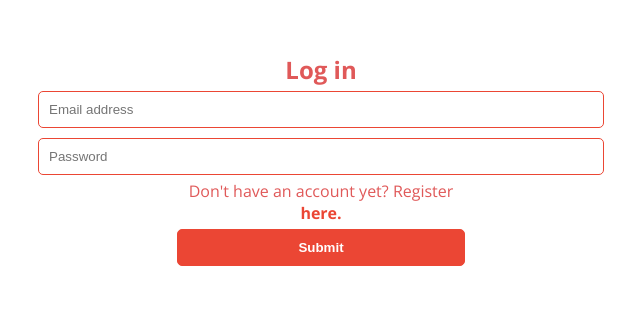
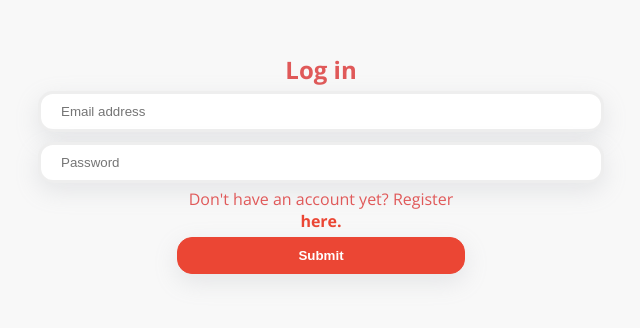
Before and after one commit to kolodziejczyk-szymon/psswd-mngr, a Vue app: page /login in a window 1280 px wide. Shown: the part 192-520 px from the top of the page, without its empty margins (319-959 px from the left). Built offline with nearby package versions, Linux system fonts and the light colour scheme.

Commit message:
login&register stylings

```diff
--- a/src/App.vue
+++ b/src/App.vue
@@ -74,6 +74,7 @@ export default {
   font-family: 'Open Sans', sans-serif;
   -webkit-font-smoothing: antialiased;
   -moz-osx-font-smoothing: grayscale;
+  background-color: #F8F8F8;
   text-align: center;
   color: #E05959;
 }
--- a/src/components/AccountTile.vue
+++ b/src/components/AccountTile.vue
@@ -93,6 +93,7 @@ export default {
         flex-direction: row;
         justify-content: space-evenly;
         border-radius: 15px;
+        box-shadow: rgba(149, 157, 165, 0.2) 0px 8px 24px;
         background-color: #fff;
         padding: 15px 25px;
 
--- a/src/components/LoginForm.vue
+++ b/src/components/LoginForm.vue
@@ -36,7 +36,7 @@ export default {
         height: 100%;
         width: 100%;
         margin: auto;
-        margin-top: 30vh;
+        padding-top: 30vh;
     }
 
     .login-form {
@@ -55,18 +55,21 @@ export default {
 
         &__input {
             margin: 5px;
-            border-radius: 5px;
-            border: 1px solid #eb4634;
-            padding: 10px;
+            border-radius: 15px;
+            background-color: #fff;
+            border: rgba(211, 211, 211, 0.383) solid;
+            box-shadow: rgba(149, 157, 165, 0.2) 0px 8px 24px;
+            padding: 10px 20px;
         }
 
         &__submit {
             margin: 5px auto;
             width: 50%;
             color: white;
-            border-radius: 5px;
+            border-radius: 15px;
             border: 1px solid #eb4634;
             background-color: #eb4634;
+            box-shadow: rgba(149, 157, 165, 0.2) 0px 8px 24px;
             font-weight: bold;
             padding: 10px 25px;
         }
--- a/src/components/RegisterForm.vue
+++ b/src/components/RegisterForm.vue
@@ -38,7 +38,7 @@ export default {
         height: 100%;
         width: 100%;
         margin: auto;
-        margin-top: 30vh;
+        padding-top: 30vh;
     }
 
     .register-form {
@@ -57,18 +57,21 @@ export default {
 
         &__input {
             margin: 5px;
-            border-radius: 5px;
-            border: 1px solid #eb4634;
-            padding: 10px;
+            border-radius: 15px;
+            background-color: #fff;
+            border: rgba(211, 211, 211, 0.383) solid;
+            box-shadow: rgba(149, 157, 165, 0.2) 0px 8px 24px;
+            padding: 10px 20px;
         }
 
         &__submit {
             margin: 5px auto;
             width: 50%;
             color: white;
-            border-radius: 5px;
+            border-radius: 15px;
             border: 1px solid #eb4634;
             background-color: #eb4634;
+            box-shadow: rgba(149, 157, 165, 0.2) 0px 8px 24px;
             font-weight: bold;
             padding: 10px 25px;
         }
--- a/src/views/Dashboard.vue
+++ b/src/views/Dashboard.vue
@@ -56,7 +56,6 @@ export default {
 
   .dashboard {
     min-height: 100vh;
-    background-color: #F8F8F8;
     &__name {
       margin: 0 10px;
       text-align: left;
--- a/src/views/Register.vue
+++ b/src/views/Register.vue
@@ -15,7 +15,5 @@ export default {
 </script>
 
 <style scoped lang="scss">
-  .register {
-    margin-top: 30vh;
-  }
+
 </style>
```
